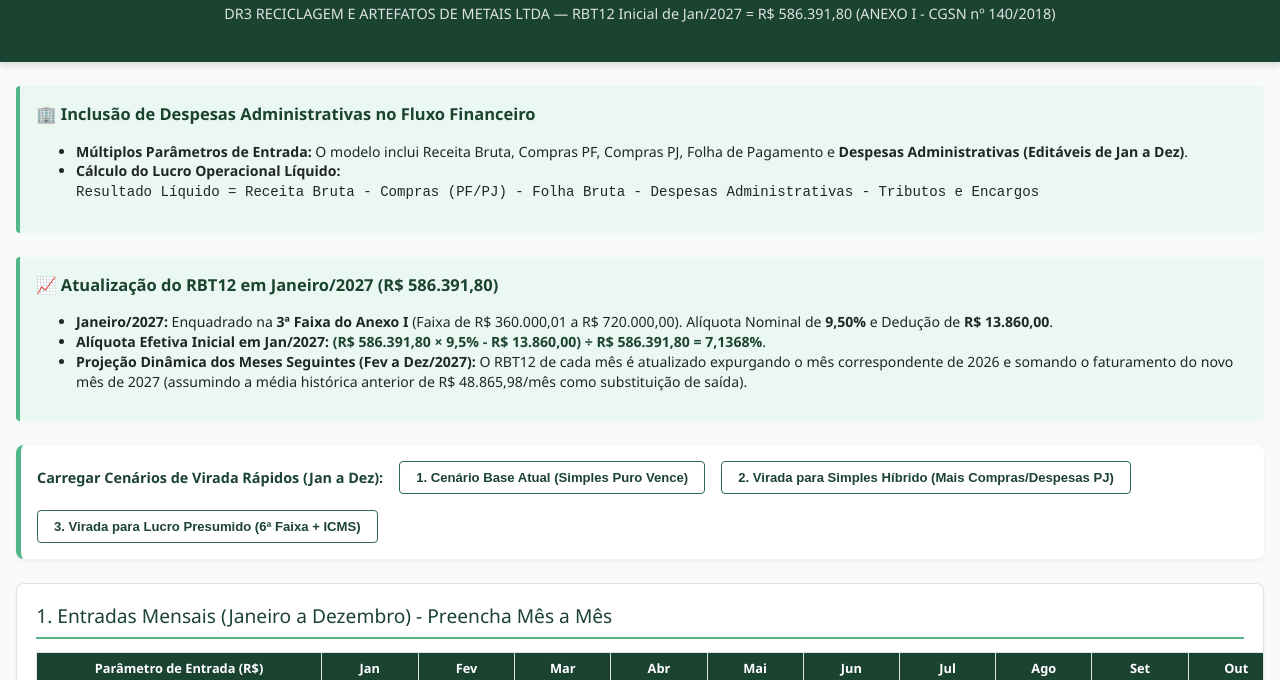
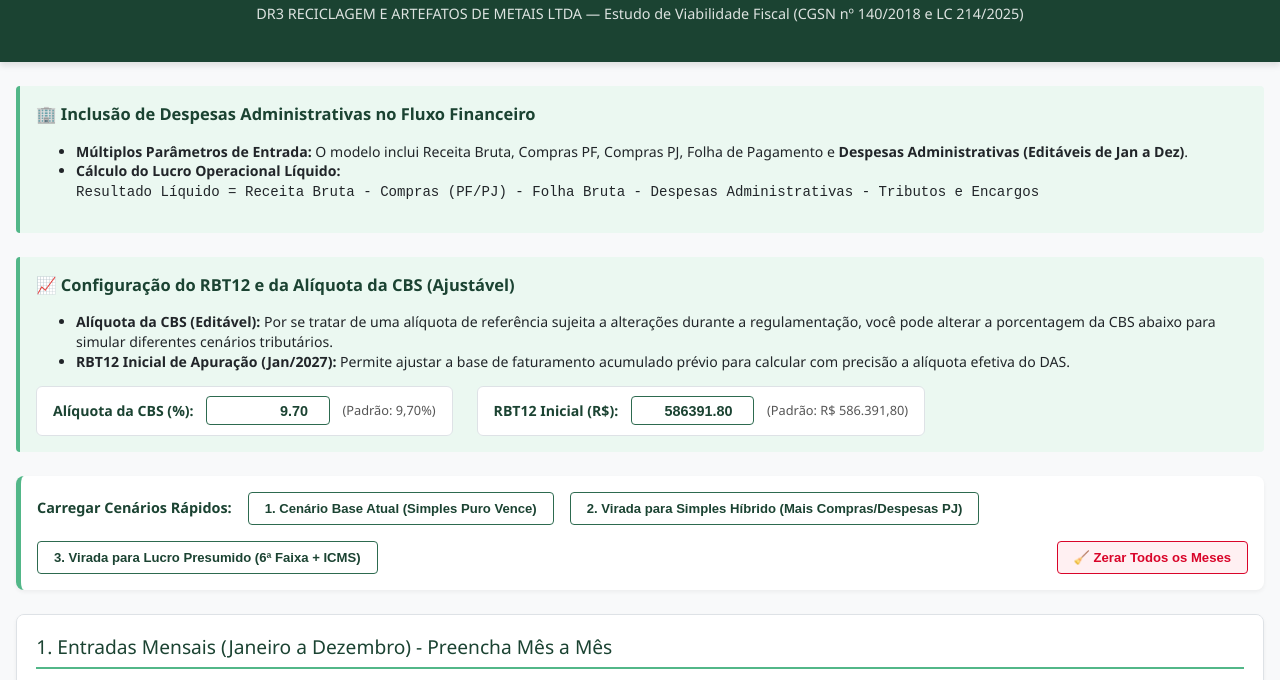
Before and after one commit to silvioalbqrq/simulador-reciclagem, a plain HTML site: page index.html in a window 1280 px wide. Shown: the part 61-741 px from the top of the page. Drawn offline with Linux system fonts and the light colour scheme.

Commit message:
Add files via upload

```diff
--- a/index.html
+++ b/index.html
@@ -13,6 +13,7 @@
             --card-bg: #FFFFFF;
             --text-dark: #212529;
             --border: #DEE2E6;
+            --danger: #D90429;
         }
 
         body {
@@ -85,6 +86,24 @@
             color: white;
         }
 
+        .btn-zerar {
+            padding: 0.5rem 1rem;
+            border: 1px solid var(--danger);
+            background: #FFF0F2;
+            color: var(--danger);
+            border-radius: 4px;
+            cursor: pointer;
+            font-weight: bold;
+            font-size: 0.82rem;
+            transition: all 0.2s;
+            margin-left: auto;
+        }
+
+        .btn-zerar:hover {
+            background: var(--danger);
+            color: white;
+        }
+
         .info-card {
             background: #EBF8F1;
             border-left: 4px solid var(--accent);
@@ -96,6 +115,42 @@
 
         .info-card h3 {
             margin-top: 0;
+            color: var(--primary);
+        }
+
+        .inputs-flex-box {
+            display: flex;
+            align-items: center;
+            gap: 1.5rem;
+            margin-top: 0.8rem;
+            flex-wrap: wrap;
+        }
+
+        .rbt12-input-box {
+            display: flex;
+            align-items: center;
+            gap: 0.8rem;
+            background: #FFFFFF;
+            padding: 0.6rem 1rem;
+            border-radius: 6px;
+            border: 1px solid var(--border);
+            width: fit-content;
+        }
+
+        .rbt12-input-box label {
+            font-weight: bold;
+            color: var(--primary);
+            font-size: 0.88rem;
+        }
+
+        .rbt12-input-box input {
+            width: 110px;
+            padding: 0.35rem;
+            border: 1px solid var(--primary-light);
+            border-radius: 4px;
+            font-weight: bold;
+            font-size: 0.9rem;
+            text-align: right;
             color: var(--primary);
         }
 
@@ -198,7 +253,7 @@
 
 <header>
     <h1>Planejamento Tributário Anual 2027</h1>
-    <p>DR3 RECICLAGEM E ARTEFATOS DE METAIS LTDA — RBT12 Inicial de Jan/2027 = R$ 586.391,80 (ANEXO I - CGSN nº 140/2018)</p>
+    <p>DR3 RECICLAGEM E ARTEFATOS DE METAIS LTDA — Estudo de Viabilidade Fiscal (CGSN nº 140/2018 e LC 214/2025)</p>
 </header>
 
 <div class="container">
@@ -213,22 +268,34 @@
         </ul>
     </div>
 
-    <!-- 2. INFOCARD ATUALIZAÇÃO DO RBT12 -->
+    <!-- 2. INFOCARD ATUALIZAÇÃO DO RBT12 E ALÍQUOTA DA CBS EDITÁVEIS -->
     <div class="info-card">
-        <h3>📈 Atualização do RBT12 em Janeiro/2027 (R$ 586.391,80)</h3>
+        <h3>📈 Configuração do RBT12 e da Alíquota da CBS (Ajustável)</h3>
         <ul>
-            <li><strong>Janeiro/2027:</strong> Enquadrado na <strong>3ª Faixa do Anexo I</strong> (Faixa de R$ 360.000,01 a R$ 720.000,00). Alíquota Nominal de <strong>9,50%</strong> e Dedução de <strong>R$ 13.860,00</strong>.</li>
-            <li><strong>Alíquota Efetiva Inicial em Jan/2027:</strong> <span style="font-weight:bold; color:var(--primary);">(R$ 586.391,80 × 9,5% - R$ 13.860,00) ÷ R$ 586.391,80 = 7,1368%</span>.</li>
-            <li><strong>Projeção Dinâmica dos Meses Seguintes (Fev a Dez/2027):</strong> O RBT12 de cada mês é atualizado expurgando o mês correspondente de 2026 e somando o faturamento do novo mês de 2027 (assumindo a média histórica anterior de R$ 48.865,98/mês como substituição de saída).</li>
+            <li><strong>Alíquota da CBS (Editável):</strong> Por se tratar de uma alíquota de referência sujeita a alterações durante a regulamentação, você pode alterar a porcentagem da CBS abaixo para simular diferentes cenários tributários.</li>
+            <li><strong>RBT12 Inicial de Apuração (Jan/2027):</strong> Permite ajustar a base de faturamento acumulado prévio para calcular com precisão a alíquota efetiva do DAS.</li>
         </ul>
+        <div class="inputs-flex-box">
+            <div class="rbt12-input-box">
+                <label for="input-aliq-cbs">Alíquota da CBS (%):</label>
+                <input type="number" id="input-aliq-cbs" value="9.70" step="0.1" min="0" max="30" onchange="recalcularTudo()">
+                <span style="font-size: 0.8rem; color: #555;">(Padrão: 9,70%)</span>
+            </div>
+            <div class="rbt12-input-box">
+                <label for="input-rbt12-base">RBT12 Inicial (R$):</label>
+                <input type="number" id="input-rbt12-base" value="586391.80" step="1000" onchange="recalcularTudo()">
+                <span style="font-size: 0.8rem; color: #555;">(Padrão: R$ 586.391,80)</span>
+            </div>
+        </div>
     </div>
 
-    <!-- PRESETS DE CENÁRIOS -->
+    <!-- PRESETS DE CENÁRIOS E BOTÃO DE ZERAR -->
     <div class="preset-bar">
-        <label>Carregar Cenários de Virada Rápidos (Jan a Dez):</label>
+        <label>Carregar Cenários Rápidos:</label>
         <button class="btn-preset" onclick="carregarCenario('base')">1. Cenário Base Atual (Simples Puro Vence)</button>
         <button class="btn-preset" onclick="carregarCenario('hibrido')">2. Virada para Simples Híbrido (Mais Compras/Despesas PJ)</button>
         <button class="btn-preset" onclick="carregarCenario('lp')">3. Virada para Lucro Presumido (6ª Faixa + ICMS)</button>
+        <button class="btn-zerar" onclick="zerarTodosValores()">🧹 Zerar Todos os Meses</button>
     </div>
 
     <!-- TABELA 1: ENTRADAS DE JANEIRO A DEZEMBRO -->
@@ -327,7 +394,7 @@
                     <td id="tot-cpj">R$ 180.000,00</td>
                 </tr>
                 <tr>
-                    <td>Folha de Pagamento</td>
+                    <td>Folha Bruta (2 Salários Mínimos)</td>
                     <td><input class="table-input" id="folha-1" value="3036.00" onchange="recalcularTudo()"></td>
                     <td><input class="table-input" id="folha-2" value="3036.00" onchange="recalcularTudo()"></td>
                     <td><input class="table-input" id="folha-3" value="3036.00" onchange="recalcularTudo()"></td>
@@ -435,7 +502,7 @@
     </div>
 
     <div class="footer-note">
-        <p>Desenvolvido para DR3 Reciclagem e Artefatos de Metais Ltda — Estudo de Viabilidade Fiscal 2027 com RBT12 Inicial de R$ 586.391,80 (CGSN 140/2018 e LC 214/2025).</p>
+        <p>Desenvolvido para DR3 Reciclagem e Artefatos de Metais Ltda — Estudo de Viabilidade Fiscal 2027 (CGSN 140/2018 e LC 214/2025).</p>
     </div>
 
 </div>
@@ -443,6 +510,18 @@
 <script>
     function fmt(val) {
         return val.toLocaleString('pt-BR', { style: 'currency', currency: 'BRL' });
+    }
+
+    function zerarTodosValores() {
+        const meses = 12;
+        for (let i = 1; i <= meses; i++) {
+            document.getElementById(`rpa-${i}`).value = "0.00";
+            document.getElementById(`cpf-${i}`).value = "0.00";
+            document.getElementById(`cpj-${i}`).value = "0.00";
+            document.getElementById(`folha-${i}`).value = "0.00";
+            document.getElementById(`desp-${i}`).value = "0.00";
+        }
+        recalcularTudo();
     }
 
     function carregarCenario(tipo) {
@@ -487,7 +566,9 @@
         document.getElementById('tot-folha').innerText = fmt(totFolha);
         document.getElementById('tot-desp').innerText = fmt(totDesp);
 
-        let rbt12Base = 586391.80;
+        // Alíquota da CBS e RBT12 Base dos inputs editáveis
+        let pctCbs = (parseFloat(document.getElementById('input-aliq-cbs').value) || 9.70) / 100.0;
+        let rbt12Base = parseFloat(document.getElementById('input-rbt12-base').value) || 0;
         let mediaSaidaMes = rbt12Base / 12;
 
         let rbt12Array = [];
@@ -510,6 +591,7 @@
             else { aliqNom = 0.189; ded = 378000; }
 
             let aliqEfet = currentRbt12 > 0 ? (currentRbt12 * aliqNom - ded) / currentRbt12 : aliqNom;
+            if (aliqEfet < 0) aliqEfet = 0;
             aliqEfetArray.push(aliqEfet);
 
             document.getElementById(`rbt12-${i+1}`).innerText = fmt(currentRbt12);
@@ -555,14 +637,14 @@
             dasPuroTot.push(mTotPuroImp);
             lucroPuro.push(mRpa - mCpf - mCpj - mFolha - mDesp - mTotPuroImp);
 
-            // 2. Simples Híbrido com Crédito de Despesas Admin (9,70% CBS + 0,10% IBS)
+            // 2. Simples Híbrido com Alíquota da CBS Editável (9,70% padrão) e IBS (0,10%)
             let mDasRed = mDasPuro * (1 - 0.1550);
             dasReduzido.push(mDasRed);
 
-            let mDebCbs = mRpa * 0.0970;
-            let mCredCbsPf = mCpf * 0.0700;
-            let mCredCbsPj = mCpj * 0.0970;
-            let mCredCbsDesp = mDesp * 0.0970;
+            let mDebCbs = mRpa * pctCbs;
+            let mCredCbsPf = mCpf * 0.0700; // Crédito Presumido Art. 170 (7,0%)
+            let mCredCbsPj = mCpj * pctCbs;
+            let mCredCbsDesp = mDesp * pctCbs;
             let mCbsLiq = Math.max(0, mDebCbs - mCredCbsPf - mCredCbsPj - mCredCbsDesp);
 
             debCbs.push(mDebCbs);
@@ -602,6 +684,8 @@
             lucroLp.push(mRpa - mCpf - mCpj - mFolha - mDesp - mLpTot);
         }
 
+        let strCbsPct = (pctCbs * 100).toFixed(2) + "%";
+
         function buildRow(label, arrValues, isBold = false, isSub = false, isLucro = false) {
             let sum = arrValues.reduce((a, b) => a + b, 0);
             let style = "";
@@ -633,13 +717,13 @@
         document.getElementById('body-puro').innerHTML = htmlPuro;
         document.getElementById('tot-puro-anual').innerText = fmt(dasPuroTot.reduce((a,b)=>a+b,0));
 
-        // Render Simples Híbrido
+        // Render Simples Híbrido com Alíquota Dinâmica da CBS
         let htmlHibrido = "";
         htmlHibrido += buildRow("DAS Reduzido (Inclui CPP Patronal no DAS)", dasReduzido, false, true);
-        htmlHibrido += buildRow("(+) CBS Débito Próprio (9,70%)", debCbs, false, true);
+        htmlHibrido += buildRow(`(+) CBS Débito Próprio (${strCbsPct})`, debCbs, false, true);
         htmlHibrido += buildRow("(-) CBS Crédito Presumido PF (7,0%)", credCbsPf.map(v => -v), false, true);
-        htmlHibrido += buildRow("(-) CBS Crédito Integral Compras PJ (9,70%)", credCbsPj.map(v => -v), false, true);
-        htmlHibrido += buildRow("(-) CBS Crédito Despesas Admin PJ (9,70%)", credCbsDesp.map(v => -v), false, true);
+        htmlHibrido += buildRow(`(-) CBS Crédito Integral Compras PJ (${strCbsPct})`, credCbsPj.map(v => -v), false, true);
+        htmlHibrido += buildRow(`(-) CBS Crédito Despesas Admin PJ (${strCbsPct})`, credCbsDesp.map(v => -v), false, true);
         htmlHibrido += buildRow("(=) CBS Líquida a Pagar", cbsLiq, true, true);
         htmlHibrido += buildRow("(+) IBS Débito Próprio (0,10%)", debIbs, false, true);
         htmlHibrido += buildRow("(-) IBS Crédito Integral Compras PJ (0,10%)", credIbsPj.map(v => -v), false, true);
@@ -655,7 +739,7 @@
         let htmlLp = "";
         htmlLp += buildRow("IRPJ (15% s/ 8% presunção)", irpjLp, false, true);
         htmlLp += buildRow("CSLL (9% s/ 12% presunção)", csllLp, false, true);
-        htmlLp += buildRow("CBS Líquida (9,7% com créditos Compras/Despesas)", cbsLiq, false, true);
+        htmlLp += buildRow(`CBS Líquida (${strCbsPct} com créditos Compras/Despesas)`, cbsLiq, false, true);
         htmlLp += buildRow("IBS Líquido (0,1% com créditos Compras/Despesas)", ibsLiq, false, true);
         htmlLp += buildRow("ICMS Próprio Estimado", icmsLp, false, true);
         htmlLp += buildRow("CPP Patronal POR FORA (20,0% s/ Folha)", cppLp, true, true);
```
